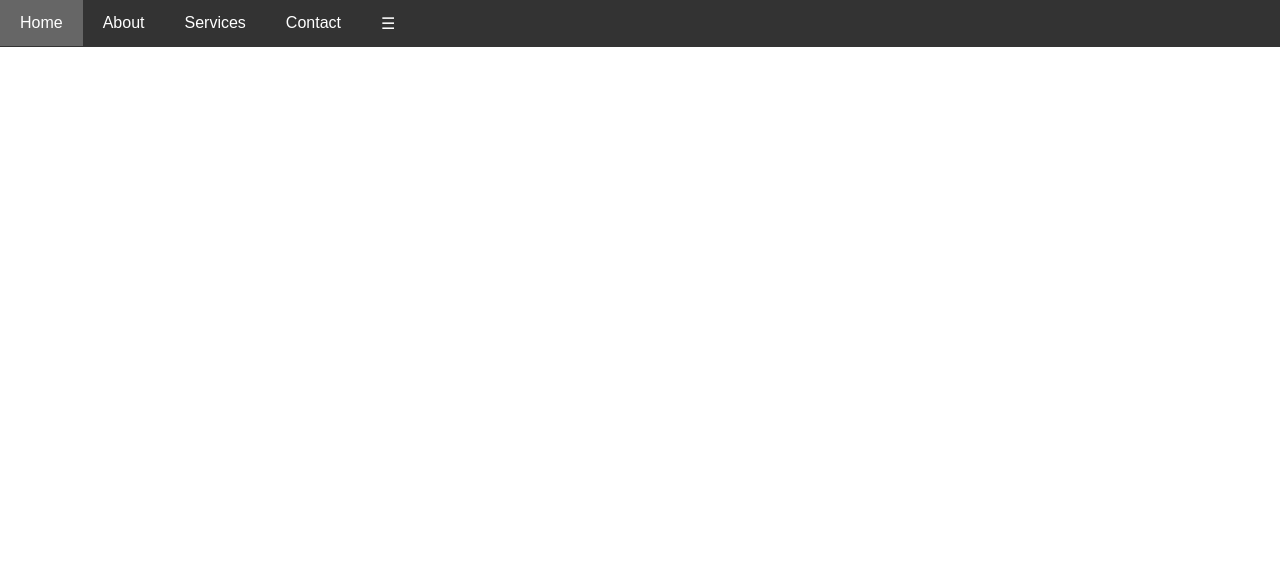
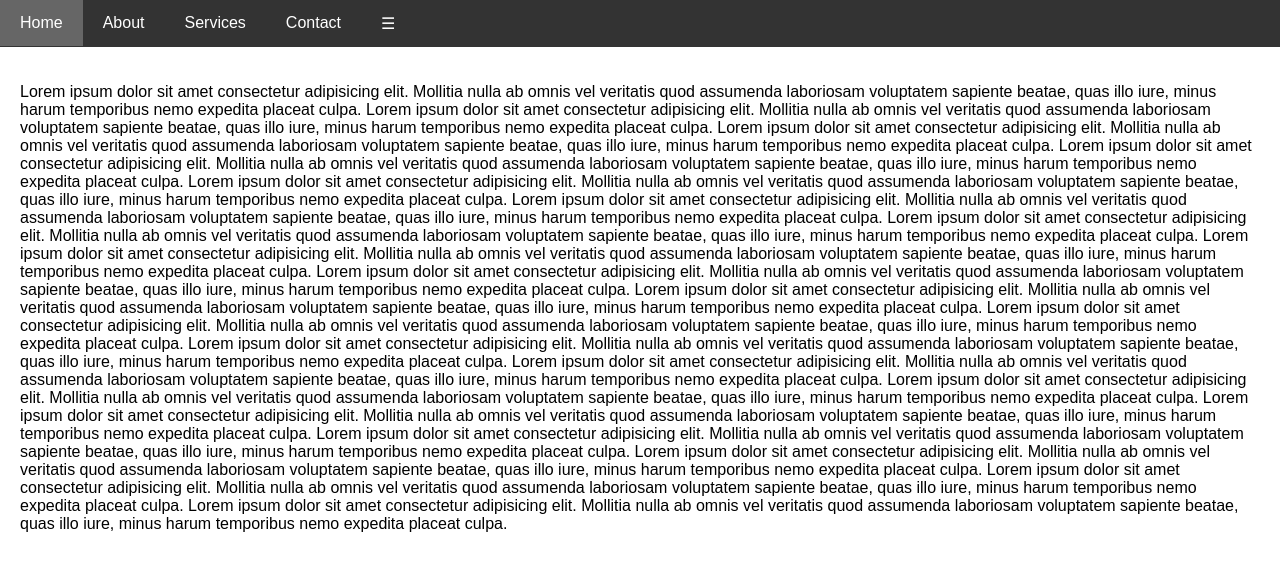
Before and after one commit to Godxflashh/PRODIGY_WD_01, a plain HTML site: page index.html in a window 1280 px wide. Drawn offline with Linux system fonts and the light colour scheme.

Commit message:
index.html

```diff
--- a/index.html
+++ b/index.html
@@ -18,6 +18,85 @@
     </div>
 
     <div class="content">
+        <p>
+            Lorem ipsum dolor sit amet consectetur adipisicing elit.
+            Mollitia nulla ab omnis vel veritatis quod assumenda laboriosam
+            voluptatem sapiente beatae, quas illo iure, minus harum temporibus nemo
+            expedita placeat culpa.
+            Lorem ipsum dolor sit amet consectetur adipisicing elit.
+            Mollitia nulla ab omnis vel veritatis quod assumenda laboriosam
+            voluptatem sapiente beatae, quas illo iure, minus harum temporibus nemo
+            expedita placeat culpa.
+            Lorem ipsum dolor sit amet consectetur adipisicing elit.
+            Mollitia nulla ab omnis vel veritatis quod assumenda laboriosam
+            voluptatem sapiente beatae, quas illo iure, minus harum temporibus nemo
+            expedita placeat culpa.
+            Lorem ipsum dolor sit amet consectetur adipisicing elit.
+            Mollitia nulla ab omnis vel veritatis quod assumenda laboriosam
+            voluptatem sapiente beatae, quas illo iure, minus harum temporibus nemo
+            expedita placeat culpa.
+            Lorem ipsum dolor sit amet consectetur adipisicing elit.
+            Mollitia nulla ab omnis vel veritatis quod assumenda laboriosam
+            voluptatem sapiente beatae, quas illo iure, minus harum temporibus nemo
+            expedita placeat culpa.
+            Lorem ipsum dolor sit amet consectetur adipisicing elit.
+            Mollitia nulla ab omnis vel veritatis quod assumenda laboriosam
+            voluptatem sapiente beatae, quas illo iure, minus harum temporibus nemo
+            expedita placeat culpa.
+            Lorem ipsum dolor sit amet consectetur adipisicing elit.
+            Mollitia nulla ab omnis vel veritatis quod assumenda laboriosam
+            voluptatem sapiente beatae, quas illo iure, minus harum temporibus nemo
+            expedita placeat culpa.
+            Lorem ipsum dolor sit amet consectetur adipisicing elit.
+            Mollitia nulla ab omnis vel veritatis quod assumenda laboriosam
+            voluptatem sapiente beatae, quas illo iure, minus harum temporibus nemo
+            expedita placeat culpa.
+            Lorem ipsum dolor sit amet consectetur adipisicing elit.
+            Mollitia nulla ab omnis vel veritatis quod assumenda laboriosam
+            voluptatem sapiente beatae, quas illo iure, minus harum temporibus nemo
+            expedita placeat culpa.
+            Lorem ipsum dolor sit amet consectetur adipisicing elit.
+            Mollitia nulla ab omnis vel veritatis quod assumenda laboriosam
+            voluptatem sapiente beatae, quas illo iure, minus harum temporibus nemo
+            expedita placeat culpa.
+            Lorem ipsum dolor sit amet consectetur adipisicing elit.
+            Mollitia nulla ab omnis vel veritatis quod assumenda laboriosam
+            voluptatem sapiente beatae, quas illo iure, minus harum temporibus nemo
+            expedita placeat culpa.
+            Lorem ipsum dolor sit amet consectetur adipisicing elit.
+            Mollitia nulla ab omnis vel veritatis quod assumenda laboriosam
+            voluptatem sapiente beatae, quas illo iure, minus harum temporibus nemo
+            expedita placeat culpa.
+            Lorem ipsum dolor sit amet consectetur adipisicing elit.
+            Mollitia nulla ab omnis vel veritatis quod assumenda laboriosam
+            voluptatem sapiente beatae, quas illo iure, minus harum temporibus nemo
+            expedita placeat culpa.
+            Lorem ipsum dolor sit amet consectetur adipisicing elit.
+            Mollitia nulla ab omnis vel veritatis quod assumenda laboriosam
+            voluptatem sapiente beatae, quas illo iure, minus harum temporibus nemo
+            expedita placeat culpa.
+            Lorem ipsum dolor sit amet consectetur adipisicing elit.
+            Mollitia nulla ab omnis vel veritatis quod assumenda laboriosam
+            voluptatem sapiente beatae, quas illo iure, minus harum temporibus nemo
+            expedita placeat culpa.
+            Lorem ipsum dolor sit amet consectetur adipisicing elit.
+            Mollitia nulla ab omnis vel veritatis quod assumenda laboriosam
+            voluptatem sapiente beatae, quas illo iure, minus harum temporibus nemo
+            expedita placeat culpa.
+            Lorem ipsum dolor sit amet consectetur adipisicing elit.
+            Mollitia nulla ab omnis vel veritatis quod assumenda laboriosam
+            voluptatem sapiente beatae, quas illo iure, minus harum temporibus nemo
+            expedita placeat culpa.
+            Lorem ipsum dolor sit amet consectetur adipisicing elit.
+            Mollitia nulla ab omnis vel veritatis quod assumenda laboriosam
+            voluptatem sapiente beatae, quas illo iure, minus harum temporibus nemo
+            expedita placeat culpa.
+            Lorem ipsum dolor sit amet consectetur adipisicing elit.
+            Mollitia nulla ab omnis vel veritatis quod assumenda laboriosam
+            voluptatem sapiente beatae, quas illo iure, minus harum temporibus nemo
+            expedita placeat culpa.
+
+        </p>
         <!-- Your page content goes here -->
     </div>
 
```
